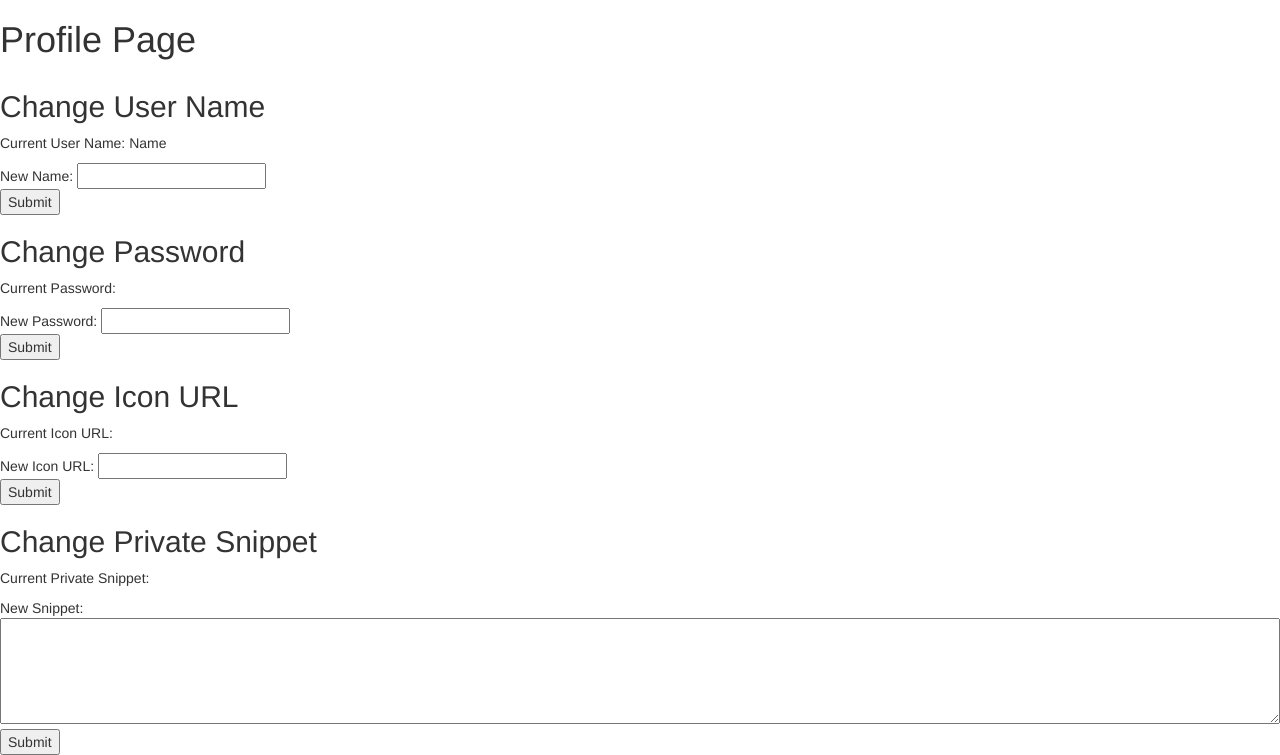
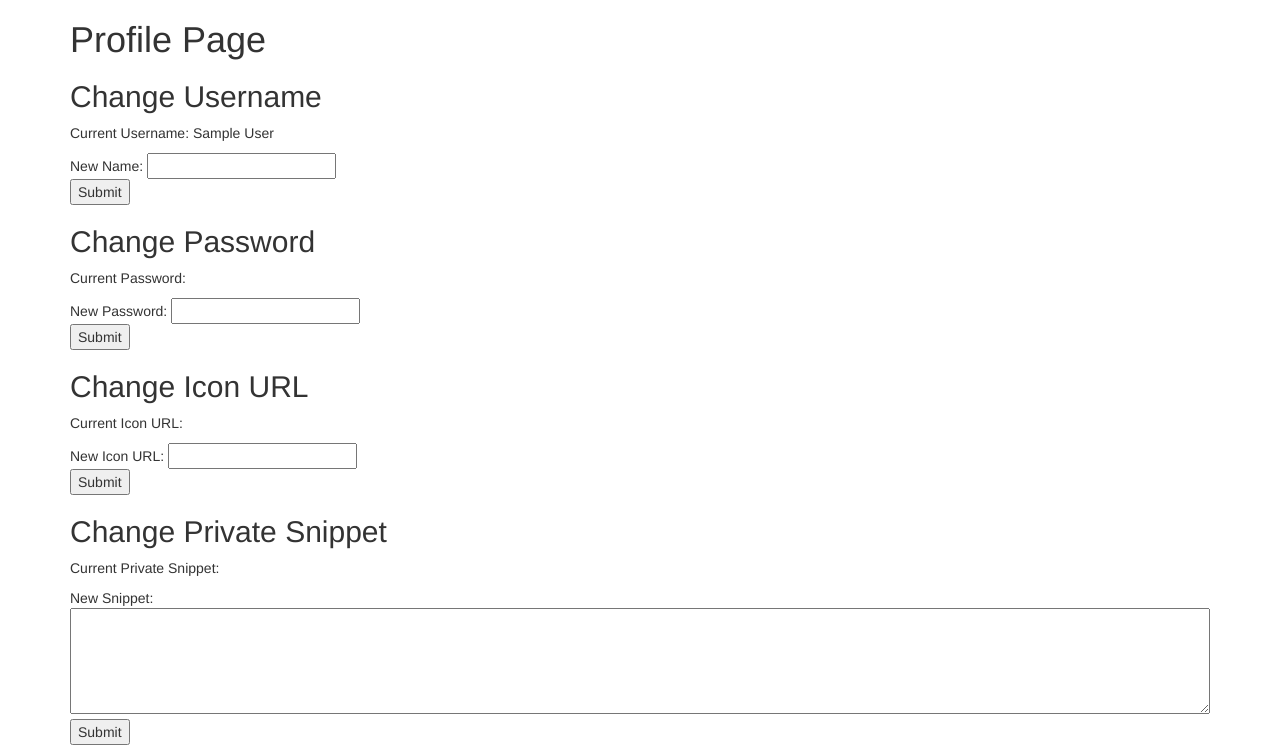
Before and after one commit to zcabwhy/Website-Security, a PHP site: page /profile.php in a window 1280 px wide. Shown: the part 51-806 px from the top of the page. Run offline with PHP 8.4, Linux system fonts and the light colour scheme; the visitor is signed in with stand-in values (Sample User, id 1); data that the repository does not hold is empty.

Commit message:
William?

```diff
--- a/profile.php
+++ b/profile.php
@@ -29,12 +29,12 @@
       </div>
     </div>
   </nav>
-
+ <div class="container">
   <h1>Profile Page</h1>
 
-<h2>Change User Name</h1>
+  <h2>Change Username</h1>
 
-<p> Current User Name: <?php $name = "Name"; echo $name; ?></p>
+  <p> Current Username: <?php echo $name; ?></p>
 
   <form action="" method="post">
   New Name: <input type="text" name="newName"><br>
@@ -43,7 +43,6 @@ New Name: <input type="text" name="newName"><br>
 
   <?php
      $newName = $_POST["newName"];
-   $current = "OP";
 
      if(!empty($_POST["newName"])) {
        $servername = "localhost:8889";
@@ -57,8 +56,8 @@ New Name: <input type="text" name="newName"><br>
         $conn->setAttribute(PDO::ATTR_ERRMODE, PDO::ERRMODE_EXCEPTION);
         echo "Connected successfully";
 
-      $sql = "UPDATE users SET name='$newName' WHERE name='$current'";
-
+        $sql = "UPDATE users SET name='$newName' WHERE name='$name'";
+        $_SESSION["name"] = $newName;
         $stmt = $conn->prepare($sql);
 
         // execute the query
@@ -200,18 +199,13 @@ New Icon URL: <input type="text" name="newURL"><br>
   <h2>Change Private Snippet</h2>
 
   <p> Current Private Snippet: <?php
-
     $currentname = "Will";
     $servername = "localhost:8889";
     $username = "root";
     $password = "root";
     $conn = new PDO("mysql:host=$servername;dbname=blog_app", $username, $password);
-  // set the PDO error mode to exception
     $conn->setAttribute(PDO::ATTR_ERRMODE, PDO::ERRMODE_EXCEPTION);
-  // echo "Connected successfully";
-
     $sql = "SELECT snippet FROM users WHERE name='$currentName'";
-
     foreach ($conn->query($sql) as $row) {
           print $row['snippet'] . "\t";
       }
@@ -262,6 +256,6 @@ New Snippet: <textarea name='newSnippet' rows='5' style='width:100%'></textarea>
 
   <script src = "//maxcdn.bootstrapcdn.com/bootstrap/3.3.1/js/bootstrap.min.js"></script> -->
 
-
+  </div>
 </body>
 </html>
--- a/register.php
+++ b/register.php
@@ -32,7 +32,6 @@
           echo "<div class = 'alert alert-success'>Account created! Please sign in.</div>";
         } else if ($_GET['status'] == "alreadyexists"){
           echo "<div class = 'alert alert-warning'>Username already exists</div>";
-
         }
         ?>
         <form action="createUser.php" method="post" autocomplete="off">
```
Lines whose indentation alone changed are shown as unchanged.
